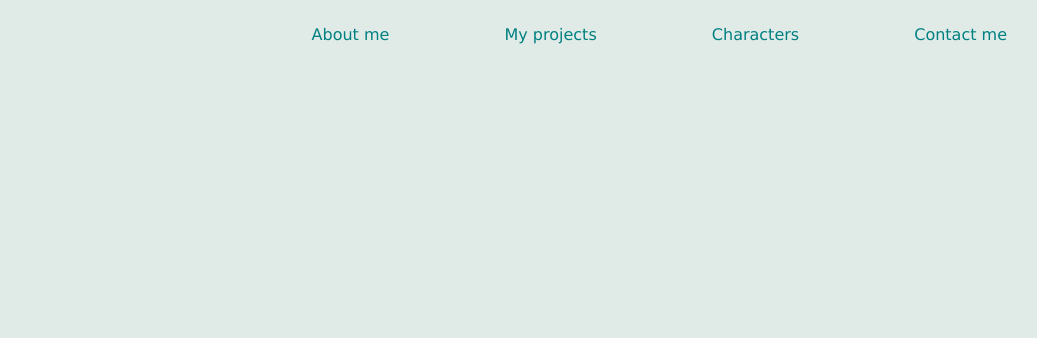
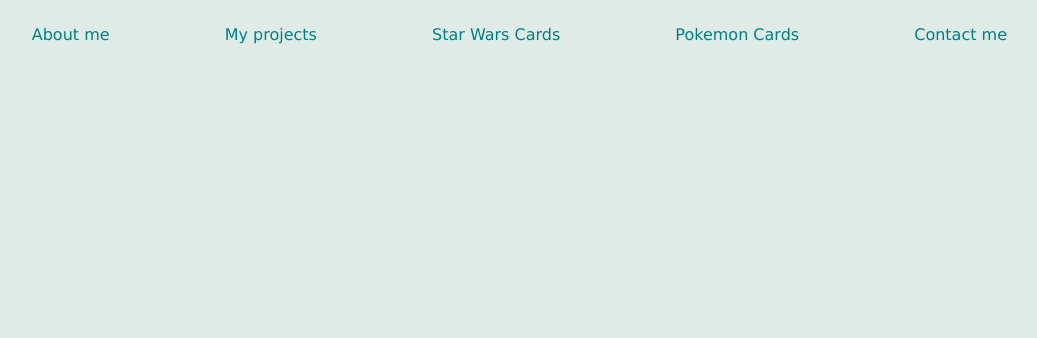
Before and after one commit to aarv0/portfolio-section2, a plain HTML site: page index.html in a window 1280 px wide. Shown: the top 338 px of the page, without its empty margins (218-1255 px from the left). Drawn offline with Linux system fonts and the light colour scheme.

Commit message:
Update index.html

```diff
--- a/index.html
+++ b/index.html
@@ -13,7 +13,8 @@
    <ul id="navbar">
     <li><a href="#welcome-section">About me</a></li>
     <li><a href="#projects">My projects</a></li>
-    <li><a href="swpeople.html">Characters</a></li>
+    <li><a href="#swpeople.html">Star Wars Cards</a></li>
+    <li><a href="#pokemon.html">Pokemon Cards</a></li>
     <li><a href="#contact">Contact me</a></li>
   </ul>
 </nav>
```
